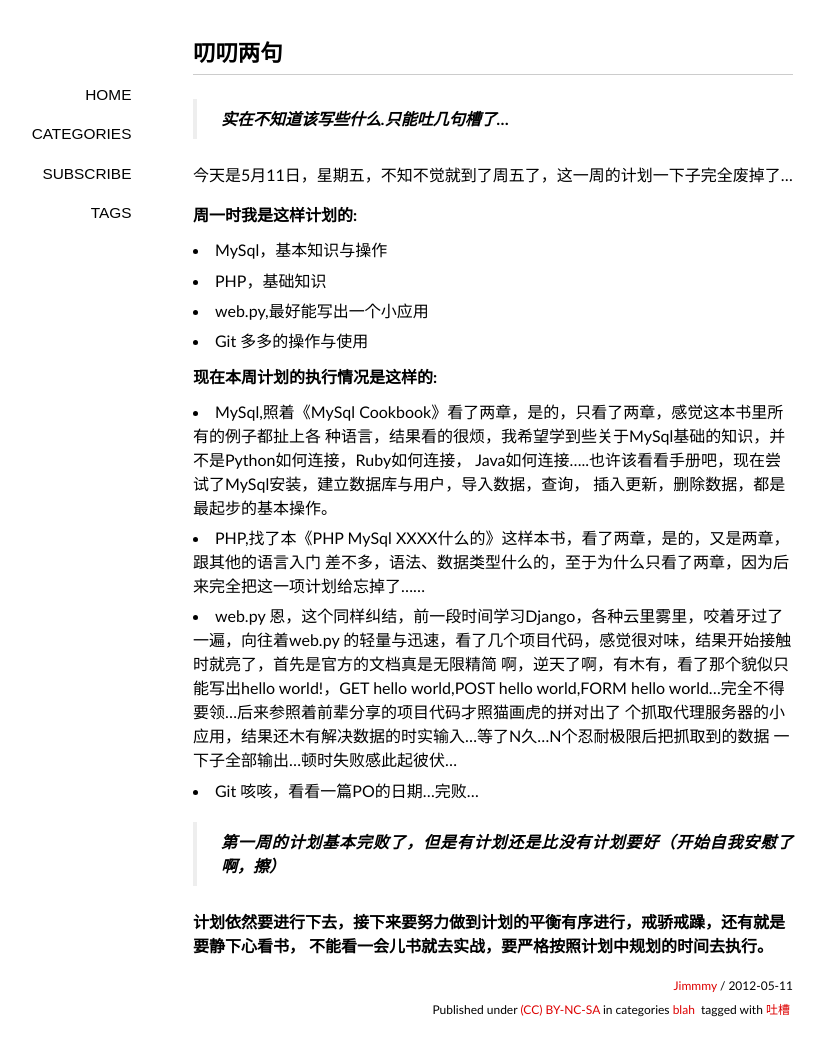
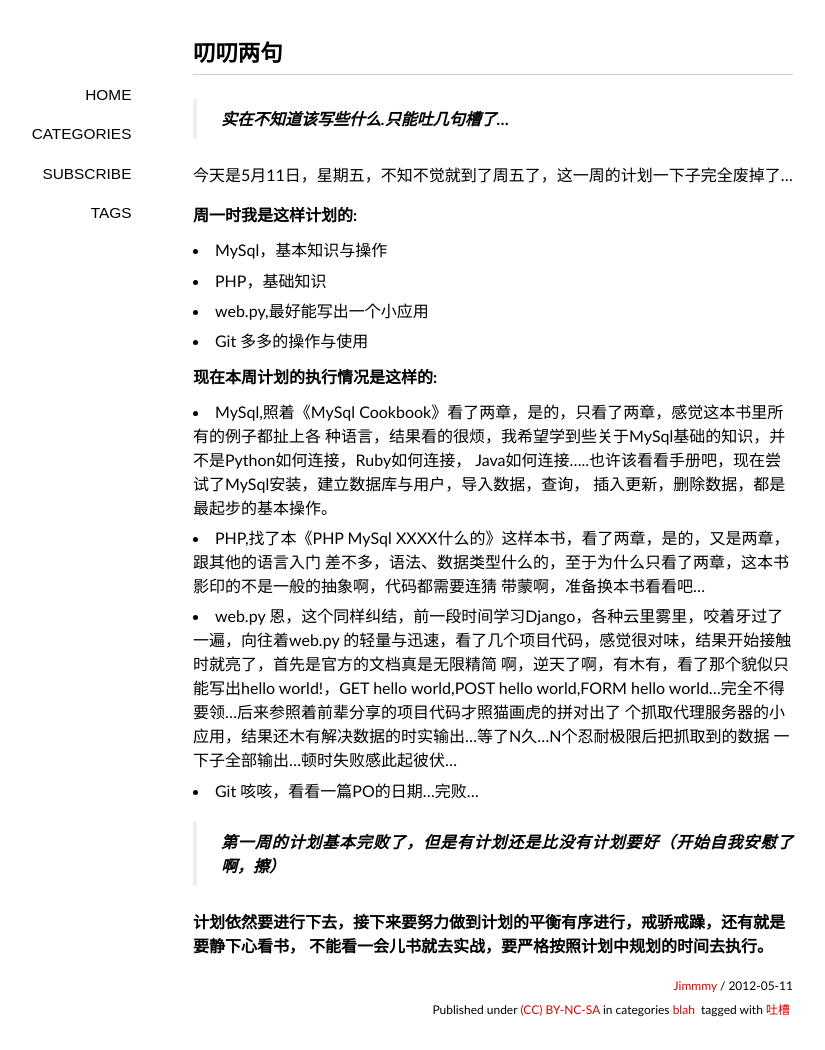
Before and after one commit to gu3lulu/gu3lulu.github.com, a Jekyll site: the page built from _posts/2012-05-11-blah-blah.md, in a window 1280 px wide. Shown: the whole page, without its empty margins (147-972 px from the left). Built offline with Jekyll 4.4.1, drawn with Linux system fonts in a browser that asks for light colours; some web fonts are replaced; Markdown is read by kramdown in place of the engine named in the settings; comment, search, counter and statistics services are not loaded.

Commit message:
it's a post

```diff
--- a/_posts/2012-05-11-blah-blah.md
+++ b/_posts/2012-05-11-blah-blah.md
@@ -25,12 +25,13 @@ tags:
 Java如何连接.....也许该看看手册吧，现在尝试了MySql安装，建立数据库与用户，导入数据，查询，
 插入更新，删除数据，都是最起步的基本操作。
 - PHP,找了本《PHP MySql XXXX什么的》这样本书，看了两章，是的，又是两章，跟其他的语言入门
-差不多，语法、数据类型什么的，至于为什么只看了两章，因为后来完全把这一项计划给忘掉了......
+差不多，语法、数据类型什么的，至于为什么只看了两章，这本书影印的不是一般的抽象啊，代码都需要连猜
+带蒙啊，准备换本书看看吧...
 - web.py 恩，这个同样纠结，前一段时间学习Django，各种云里雾里，咬着牙过了一遍，向往着web.py
 的轻量与迅速，看了几个项目代码，感觉很对味，结果开始接触时就亮了，首先是官方的文档真是无限精简
 啊，逆天了啊，有木有，看了那个貌似只能写出hello world!，GET hello world,POST hello
 world,FORM hello world...完全不得要领...后来参照着前辈分享的项目代码才照猫画虎的拼对出了
-个抓取代理服务器的小应用，结果还木有解决数据的时实输入...等了N久...N个忍耐极限后把抓取到的数据
+个抓取代理服务器的小应用，结果还木有解决数据的时实输出...等了N久...N个忍耐极限后把抓取到的数据
 一下子全部输出...顿时失败感此起彼伏...
 - Git 咳咳，看看一篇PO的日期...完败...
 
```
